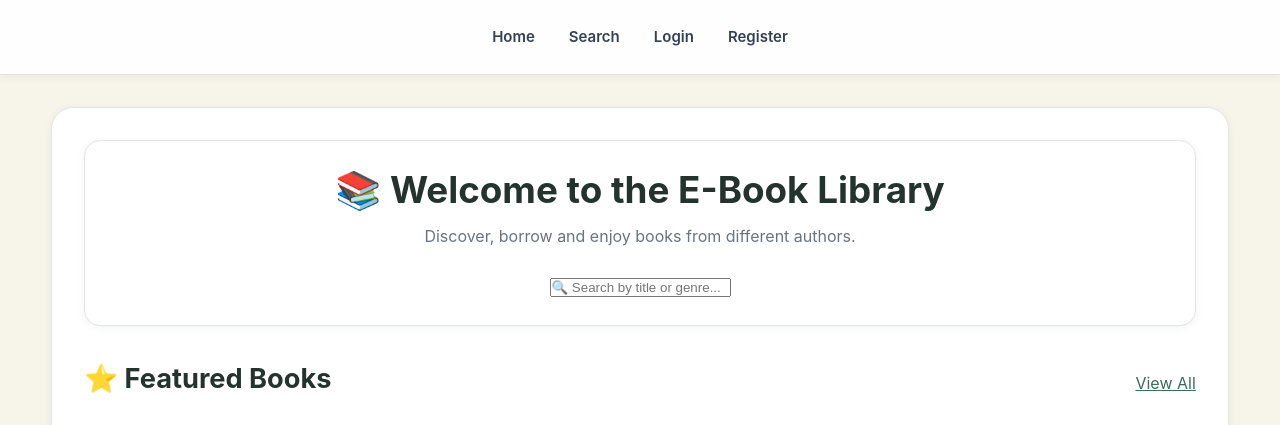
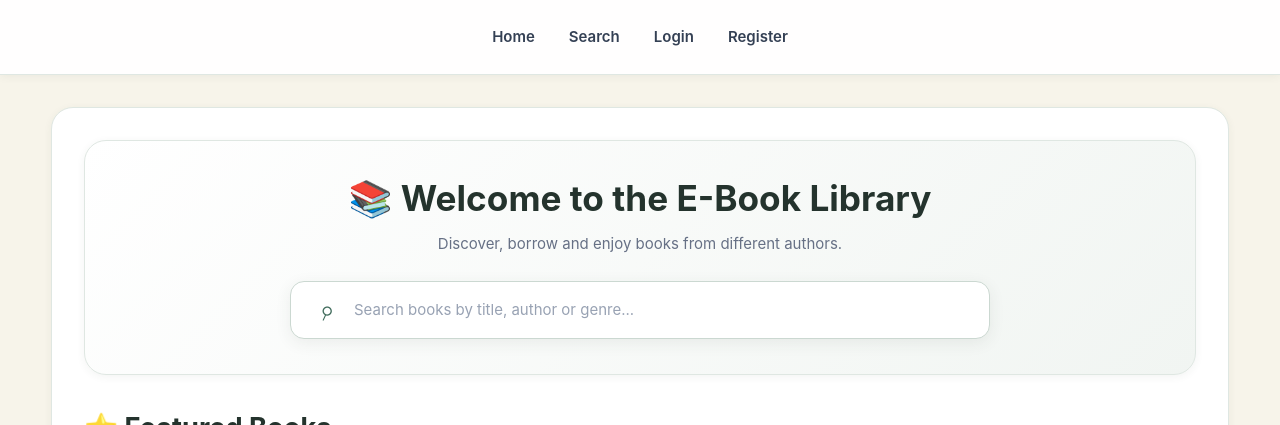
Before and after one commit to KritikKaushik/Ebook_Library, a React (Vite) app in the folder frontend/: page / in a window 1280 px wide. Shown: the top 425 px of the page. Built offline with nearby package versions, Linux system fonts and the light colour scheme; no server answers.

Commit message:
Refactor Home component layout and search input

```diff
--- a/frontend/src/pages/Home.jsx
+++ b/frontend/src/pages/Home.jsx
@@ -42,26 +42,41 @@ function Home() {
   return (
     <div className="container">
 
-      <div className="card" style={{ marginBottom: "35px" }}>
-        <h1 style={{ marginBottom: "10px" }}>
-          📚 Welcome to the E-Book Library
-        </h1>
+<div className="library-hero">
+  <h1>📚 Welcome to the E-Book Library</h1>
 
-        <p style={{ color: "#6b7280", marginBottom: "25px" }}>
+  <p>
     Discover, borrow and enjoy books from different authors.
   </p>
 
+  <div className="library-search">
+    <span className="search-icon">⌕</span>
+
     <input
       type="text"
-          placeholder="🔍 Search by title or genre..."
+      placeholder="Search books by title, author or genre..."
       value={search}
       onChange={(e) => {
         setSearch(e.target.value);
         setCurrentPage(1);
       }}
     />
+
+    {search && (
+      <button
+        type="button"
+        className="search-clear"
+        onClick={() => {
+          setSearch("");
+          setCurrentPage(1);
+        }}
+        aria-label="Clear search"
+      >
+        ×
+      </button>
+    )}
   </div>
-
+</div>
       <div
         style={{
           display: "flex",
@@ -80,7 +95,7 @@ function Home() {
             <div key={book._id} className="book-item">
               {book.cover && (
                 <img
-                  src={`https://ebook-library-d3kg.onrender.com${book.cover}`}
+                  src={`http://localhost:8000${book.cover}`}
                   alt={book.title}
                 />
               )}
@@ -116,7 +131,7 @@ function Home() {
             <div key={book._id} className="book-item">
               {book.cover && (
                 <img
-                  src={`https://ebook-library-d3kg.onrender.com${book.cover}`}
+                  src={`http://localhost:8000${book.cover}`}
                   alt={book.title}
                 />
               )}
```
Lines whose indentation alone changed are shown as unchanged.
